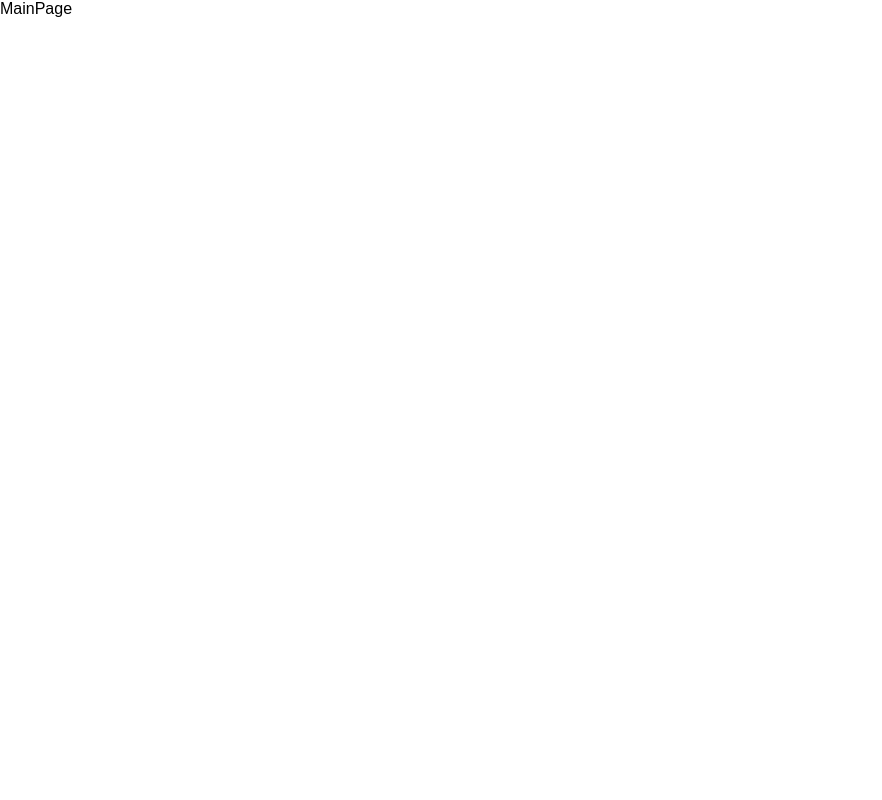
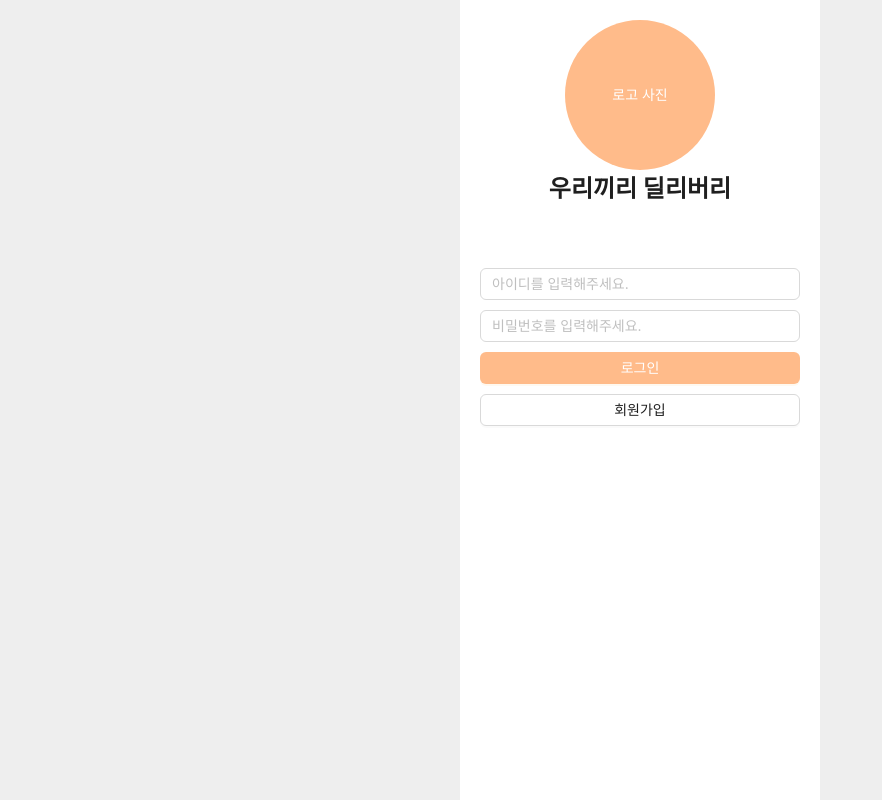
Before and after one commit to HwangJaeHyeong/camputhon-react, a React (Create React App) app: page / in a window 1280 px wide. Shown: the whole page, without its empty margins (0-882 px from the left). Built offline with nearby package versions, Linux system fonts and the light colour scheme.

Commit message:
feat : MainPage 구성

```diff
--- a/src/constants/system/default.ts
+++ b/src/constants/system/default.ts
@@ -1,3 +1,4 @@
 export const CONTAINER_WIDTH = 1150
-export const MOBILE_MAX_WIDTH = 800
+export const MOBILE_MAX_WIDTH = 360
 export const HEADER_HEIGHT = 80
+export const PRIMARY_COLOR = '#ffbb8a'
--- a/src/index.tsx
+++ b/src/index.tsx
@@ -1,4 +1,6 @@
+import { ConfigProvider } from 'antd'
 import 'antd/dist/reset.css'
+import { PRIMARY_COLOR } from 'constants/system/default'
 import { MainPage } from 'pages/Main'
 import React from 'react'
 import ReactDOM from 'react-dom/client'
@@ -7,12 +9,20 @@
 
 const root = ReactDOM.createRoot(document.getElementById('root') as HTMLElement)
 
+const theme = {
+  token: {
+    colorPrimary: PRIMARY_COLOR,
+  },
+}
+
 root.render(
   <React.StrictMode>
-    <BrowserRouter>
-      <Routes>
-        <Route path="/" element={<MainPage />} />
-      </Routes>
-    </BrowserRouter>
+    <ConfigProvider theme={theme}>
+      <BrowserRouter>
+        <Routes>
+          <Route path="/" element={<MainPage />} />
+        </Routes>
+      </BrowserRouter>
+    </ConfigProvider>
   </React.StrictMode>
 )
--- a/src/pages/Main/MainPage.tsx
+++ b/src/pages/Main/MainPage.tsx
@@ -1,10 +1,23 @@
 import { FC } from 'react'
-import { Root } from './styled'
+import { Container, ContentContainer, ContentInput, LogoWrapper, Root, SubmitButton, TitleTypo } from './styled'
 
 type MainPageProps = {
   className?: string
 }
 
 export const MainPage: FC<MainPageProps> = ({ className }) => {
-  return <Root className={className}>MainPage</Root>
+  return (
+    <Root className={className}>
+      <Container>
+        <LogoWrapper>로고 사진</LogoWrapper>
+        <TitleTypo>우리끼리 딜리버리</TitleTypo>
+        <ContentContainer>
+          <ContentInput placeholder="아이디를 입력해주세요." />
+          <ContentInput placeholder="비밀번호를 입력해주세요." />
+          <SubmitButton type={'primary'}>로그인</SubmitButton>
+          <SubmitButton>회원가입</SubmitButton>
+        </ContentContainer>
+      </Container>
+    </Root>
+  )
 }
--- a/src/pages/Main/styled.ts
+++ b/src/pages/Main/styled.ts
@@ -1,3 +1,51 @@
+import { Avatar, Button, Input, Typography } from 'antd'
+import { MOBILE_MAX_WIDTH, PRIMARY_COLOR } from 'constants/system/default'
 import styled from 'styled-components'
 
-export const Root = styled.div``
+export const Root = styled.div`
+  width: 100%;
+  min-height: 100vh;
+  background: #eee;
+  display: flex;
+  flex-direction: column;
+  align-items: center;
+`
+
+export const Container = styled.div`
+  width: ${MOBILE_MAX_WIDTH}px;
+  min-height: 100vh;
+  background: white;
+  display: flex;
+  flex-direction: column;
+  align-items: center;
+  padding-top: 20px;
+`
+
+export const TitleTypo = styled(Typography)`
+  font-size: 24px;
+  font-weight: bold;
+`
+
+export const LogoWrapper = styled(Avatar)`
+  width: 150px;
+  height: 150px;
+  background: ${PRIMARY_COLOR};
+  display: flex;
+  justify-content: center;
+  align-items: center;
+  border-radius: 50%;
+`
+
+export const ContentContainer = styled.div`
+  width: 100%;
+  display: flex;
+  flex-direction: column;
+  gap: 10px;
+  margin-top: 40px;
+  padding: 20px;
+  box-sizing: border-box;
+`
+
+export const ContentInput = styled(Input)``
+
+export const SubmitButton = styled(Button)``
```
